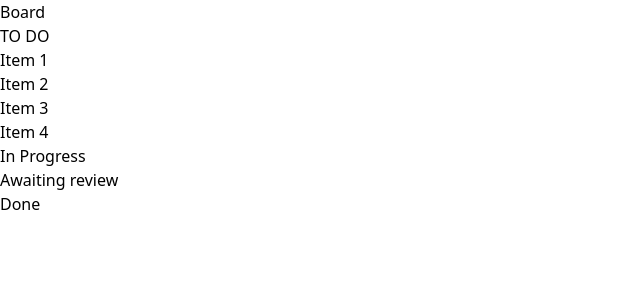
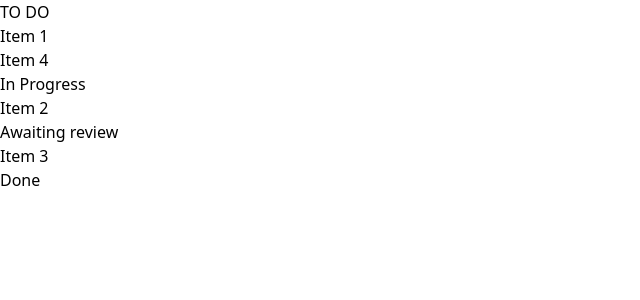
Before and after one commit to duguyihou/domino, a Next.js app: page /board in a window 1280 px wide. Shown: the top 300 px of the page, without its empty margins (0-640 px from the left). Built offline with nearby package versions, Linux system fonts and the light colour scheme.

Commit message:
refactor: wip

```diff
--- a/components/MovableCard/MovableCard.tsx
+++ b/components/Card/Card.tsx
@@ -2,25 +2,22 @@ import React, { useRef } from 'react'
 
 import { useDrag, useDrop } from 'react-dnd'
 
-import { ColumnName } from '../../utils/constants'
-import { MovableCardProps } from './MovableCard.types'
+import { Task } from '../../pages/board'
+import { CardProps } from './Card.types'
 
-const MovableCard = (movableCardProps: MovableCardProps) => {
+const Card = (cardProps: CardProps) => {
   const { name, index, currentColumnName, moveCardHandler, setItems } =
-    movableCardProps
-
-  const changeItemColumn = (currentItem, columnName) => {
-    setItems((prevState) => {
-      return prevState.map((e) => ({
+    cardProps
+  const changeItemColumn = (currentItem: Task, columnName: string) =>
+    setItems((prevState) =>
+      prevState.map((e) => ({
         ...e,
         column: e.name === currentItem.name ? columnName : e.column,
       }))
-    })
-  }
+    )
 
   const ref = useRef<HTMLDivElement | null>(null)
-
-  const [, drop] = useDrop({
+  const dragObject = {
     accept: 'Our first type',
     hover(item, monitor) {
       if (!ref.current) return
@@ -39,32 +36,17 @@ const MovableCard = (movableCardProps: MovableCardProps) => {
       moveCardHandler(dragIndex, hoverIndex)
       item.index = hoverIndex
     },
-  })
+  }
+  const [, drop] = useDrop(dragObject)
 
   const [{ isDragging }, drag] = useDrag({
     item: { index, name, currentColumnName },
     type: 'Our first type',
-    end: (item, monitor) => {
-      const dropResult = monitor.getDropResult()
-      if (dropResult) {
-        const { name } = dropResult
-        switch (name) {
-          case ColumnName.InProgress:
-            changeItemColumn(item, ColumnName.InProgress)
-            break
-          case ColumnName.AwaitingReview:
-            changeItemColumn(item, ColumnName.AwaitingReview)
-            break
-          case ColumnName.Done:
-            changeItemColumn(item, ColumnName.Done)
-            break
-          case ColumnName.ToDo:
-            changeItemColumn(item, ColumnName.ToDo)
-            break
-          default:
-            break
-        }
-      }
+    end: (item: Task, monitor) => {
+      const dropResult = monitor.getDropResult<Task>()
+      if (!dropResult) return
+      const { name } = dropResult
+      changeItemColumn(item, name)
     },
     collect: (monitor) => ({ isDragging: monitor.isDragging() }),
   })
@@ -77,4 +59,4 @@ const MovableCard = (movableCardProps: MovableCardProps) => {
   )
 }
 
-export default MovableCard
+export default Card
--- /dev/null
+++ b/components/Card/Card.types.ts
@@ -0,0 +1,11 @@
+import { Dispatch, SetStateAction } from 'react'
+
+import { Task } from '../../pages/board'
+import { ColumnName } from '../../utils/constants'
+export type CardProps = {
+  name: string
+  index: number
+  currentColumnName: keyof typeof ColumnName
+  moveCardHandler: (dragIndex: number, hoverIndex: number) => void
+  setItems: Dispatch<SetStateAction<Task[]>>
+}
--- /dev/null
+++ b/components/Card/index.tsx
@@ -0,0 +1 @@
+export { default as Card } from './Card'
--- a/components/Column/Column.tsx
+++ b/components/Column/Column.tsx
@@ -7,7 +7,7 @@ import { ColumnProps } from './Column.types'
 
 const Column = (columnProps: ColumnProps) => {
   const { children, title } = columnProps
-  const [{ isOver, canDrop }, drop] = useDrop({
+  const dragObject = {
     accept: 'Our first type',
     drop: () => ({ name: title }),
     collect: (monitor) => ({
@@ -28,16 +28,11 @@ const Column = (columnProps: ColumnProps) => {
           title === ColumnName.AwaitingReview)
       )
     },
-  })
+  }
+  const [{ isOver, canDrop }, drop] = useDrop(dragObject)
   const getBackgroundColor = () => {
     if (isOver) {
-      if (canDrop) {
-        return 'rgb(188,251,255)'
-      } else if (!canDrop) {
-        return 'rgb(255,188,188)'
-      }
-    } else {
-      return ''
+      return canDrop ? 'rgb(188,251,255)' : 'rgb(255,188,188)'
     }
   }
   return (
--- a/components/MovableCard/MovableCard.types.ts
+++ /dev/null
@@ -1,9 +0,0 @@
-import { ColumnName } from '../../../utils/constants'
-
-export type MovableCardProps = {
-  name: string
-  index: number
-  currentColumnName: keyof typeof ColumnName
-  moveCardHandler: () => void
-  setItems: () => void
-}
--- a/components/MovableCard/index.tsx
+++ /dev/null
@@ -1 +0,0 @@
-export { default as MovableCard } from './MovableCard'
--- a/pages/board.tsx
+++ b/pages/board.tsx
@@ -3,29 +3,32 @@ import React, { useState } from 'react'
 import { DndProvider } from 'react-dnd'
 import { HTML5Backend } from 'react-dnd-html5-backend'
 
+import { Card } from '../components/Card'
 import { Column } from '../components/Column'
-import { MovableCard } from '../components/MovableCard'
 import { ColumnName, tasks } from '../utils/constants'
 
+export type Task = {
+  id: number
+  name: string
+  column: string
+}
 const Board = () => {
-  const [items, setItems] = useState(tasks)
-  const moveCardHandler = (dragIndex, hoverIndex) => {
+  const [items, setItems] = useState<Task[]>(tasks)
+  const moveCardHandler = (dragIndex: number, hoverIndex: number) => {
+    setItems((prevState) => {
       const dragItem = items[dragIndex]
-    if (dragItem) {
-      setItems((prevState) => {
       const coppiedStateArray = [...prevState]
       const prevItem = coppiedStateArray.splice(hoverIndex, 1, dragItem)
       coppiedStateArray.splice(dragIndex, 1, prevItem[0])
       return coppiedStateArray
     })
   }
-  }
 
-  const returnItemsFOrColumn = (columnName) => {
+  const itemsForColumn = (columnName) => {
     return items
       .filter((item) => item.column === columnName)
       .map((item, index) => (
-        <MovableCard
+        <Card
           key={item.id}
           name={item.name}
           currentColumnName={item.column}
@@ -35,22 +38,20 @@ const Board = () => {
         />
       ))
   }
+  const columns = [
+    ColumnName.ToDo,
+    ColumnName.InProgress,
+    ColumnName.AwaitingReview,
+    ColumnName.Done,
+  ]
   return (
     <div>
-      Board
       <DndProvider backend={HTML5Backend}>
-        <Column title={ColumnName.ToDo}>
-          {returnItemsFOrColumn(ColumnName.ToDo)}
+        {columns.map((column) => (
+          <Column key={column} title={column}>
+            {itemsForColumn(column)}
           </Column>
-        <Column title={ColumnName.InProgress}>
-          {returnItemsFOrColumn(ColumnName.InProgress)}
-        </Column>
-        <Column title={ColumnName.AwaitingReview}>
-          {returnItemsFOrColumn(ColumnName.AwaitingReview)}
-        </Column>
-        <Column title={ColumnName.Done}>
-          {returnItemsFOrColumn(ColumnName.Done)}
-        </Column>
+        ))}
       </DndProvider>
     </div>
   )
--- a/utils/constants.ts
+++ b/utils/constants.ts
@@ -7,7 +7,7 @@ export enum ColumnName {
 
 export const tasks = [
   { id: 1, name: 'Item 1', column: ColumnName.ToDo },
-  { id: 2, name: 'Item 2', column: ColumnName.ToDo },
-  { id: 3, name: 'Item 3', column: ColumnName.ToDo },
+  { id: 2, name: 'Item 2', column: ColumnName.InProgress },
+  { id: 3, name: 'Item 3', column: ColumnName.AwaitingReview },
   { id: 4, name: 'Item 4', column: ColumnName.ToDo },
 ]
```
Lines whose indentation alone changed are shown as unchanged.
